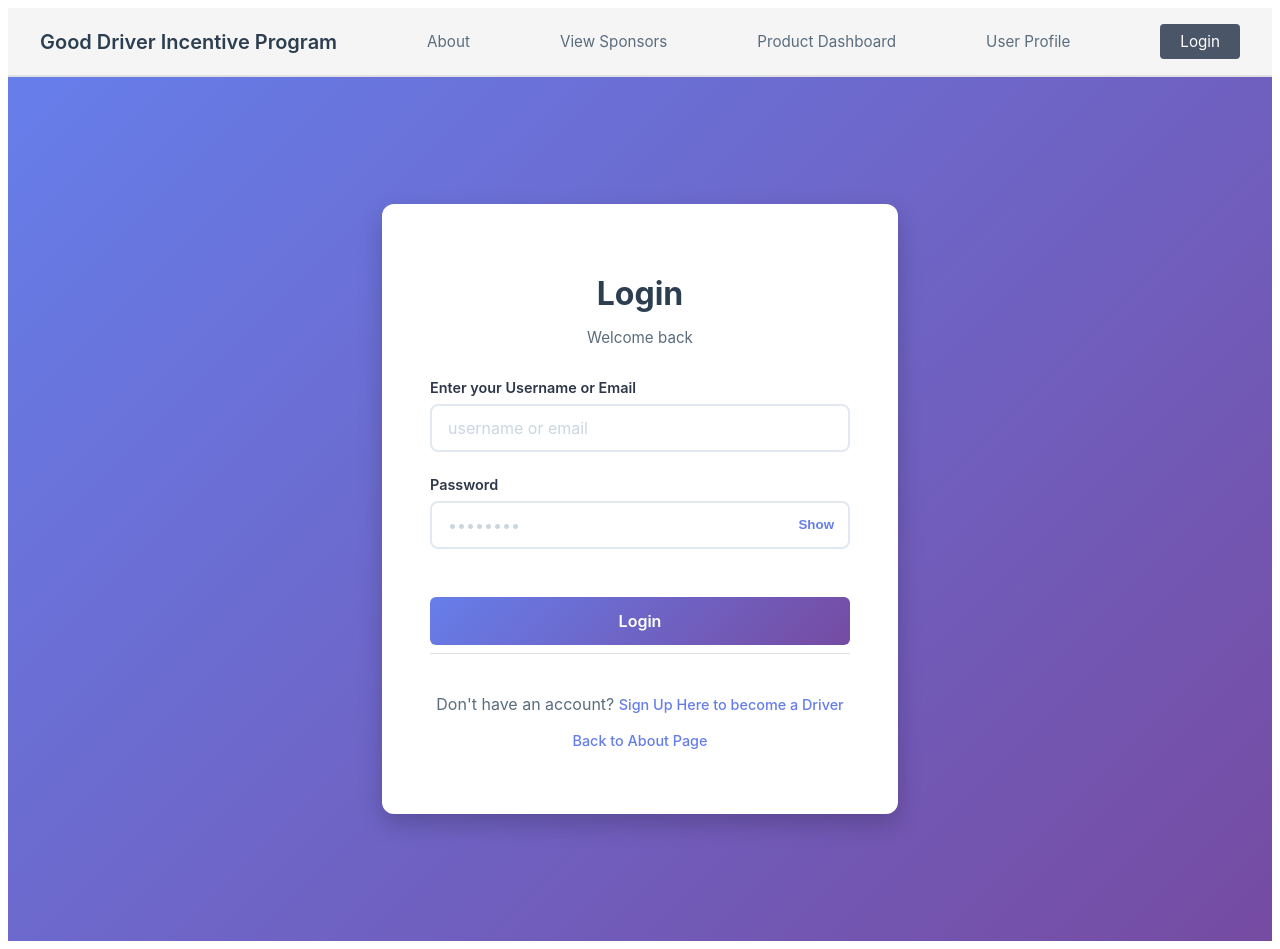
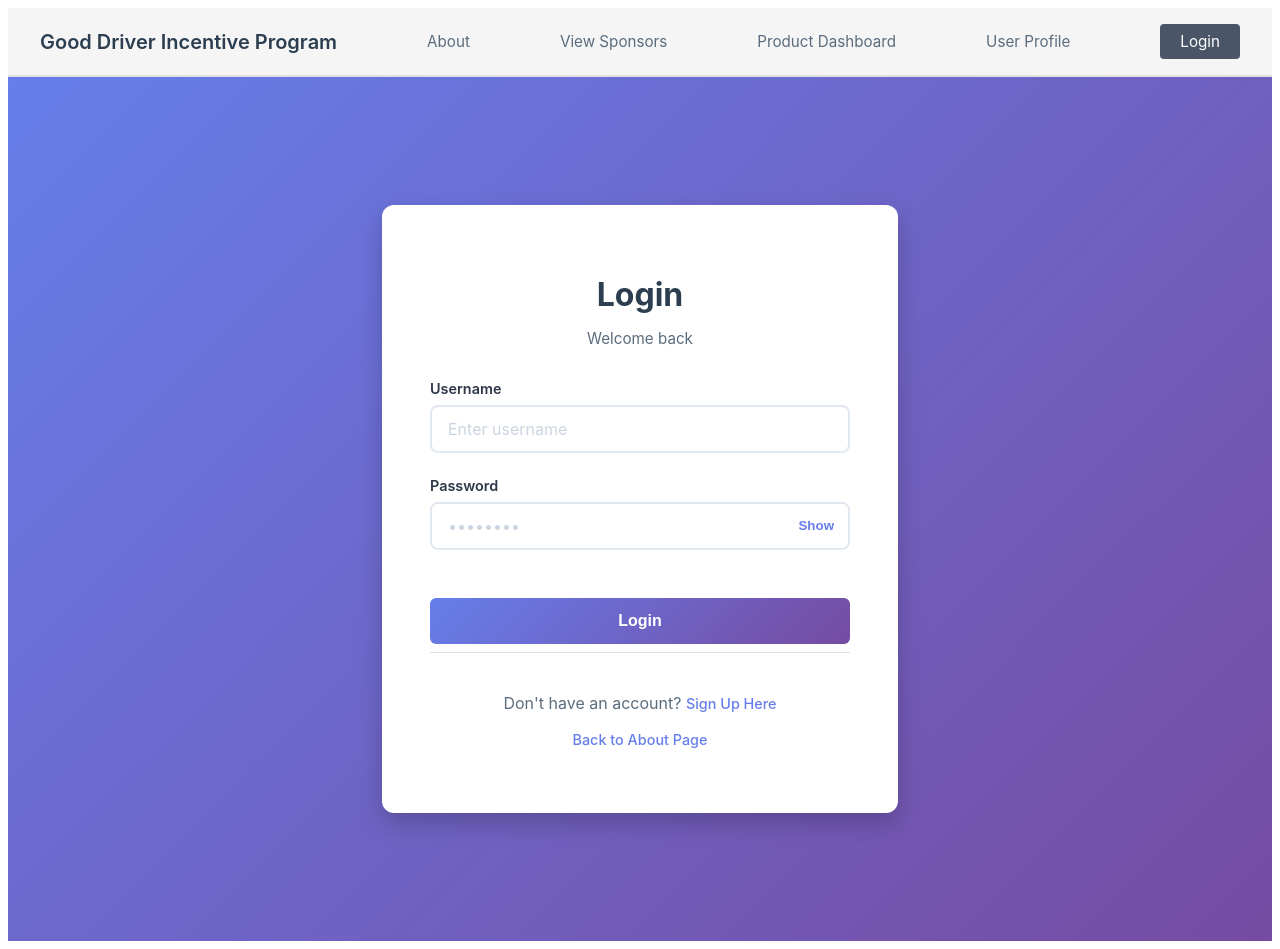
Before and after one commit to tysons0/S26-CPSC4910-Team26, a React (Vite) app in the folder CPSC4910-Team26-GoodDriverIncentiveProgram/: page /Login in a window 1280 px wide. Built offline with nearby package versions, Linux system fonts and the light colour scheme; the HTML template or start-up script is replaced by a standard one.

Commit message:
login works for driver.
added a function in api.js to fetch login api.

login works with registered user, gets error message with invalid credentials.

```diff
--- a/CPSC4910-Team26-GoodDriverIncentiveProgram/src/css/Login.css
+++ b/CPSC4910-Team26-GoodDriverIncentiveProgram/src/css/Login.css
@@ -96,6 +96,14 @@
   transform: translateY(0);
 }
 
+.login-error {
+  color: #e74c3c;
+  margin-top: 1rem;
+  text-align: center;
+  font-weight: 500;
+}
+
+
 .back-link {
   color: #5a6c7d;
   text-align: center;
--- a/CPSC4910-Team26-GoodDriverIncentiveProgram/src/pages/Login.jsx
+++ b/CPSC4910-Team26-GoodDriverIncentiveProgram/src/pages/Login.jsx
@@ -1,33 +1,63 @@
+
+import { useState } from "react";
+import { useNavigate, Link } from "react-router-dom";
+import apiService from "../services/api";
 import "../css/Login.css";
-import PageTitle from "../components/PageTitle";
-import { Link } from "react-router-dom";
-import { useState } from "react";
-
-
 
 function Login() {
+  const [userName, setUserName] = useState("");
+  const [password, setPassword] = useState("");
   const [showPassword, setShowPassword] = useState(false);
+  const [error, setError] = useState("");
+  const [loading, setLoading] = useState(false);
+
+  const navigate = useNavigate();
+
+  const handleLogin = async (e) => {
+    e.preventDefault();
+    setError("");
+    setLoading(true);
+
+    try {
+      await apiService.login({ userName, password });
+
+      // Redirect after successful login
+      navigate("/Dashboard");
+    } catch (err) {
+      setError(err.message || "Login failed");
+    } finally {
+      setLoading(false);
+    }
+  };
 
   return (
     <div className="login-container">
       <div className="login-card">
-        <PageTitle title="Login" />
-
         <h1>Login</h1>
         <p className="login-subtitle">Welcome back</p>
 
-        <form className="login-form">
+        <form className="login-form" onSubmit={handleLogin}>
           <div className="form-group">
-            <label>Enter your Username or Email</label>
-            <input type="text" placeholder="username or email" />
+            <label>Username</label>
+            <input
+              type="text"
+              placeholder="Enter username"
+              value={userName}
+              onChange={(e) => setUserName(e.target.value)}
+              required
+            />
           </div>
 
           <div className="form-group">
             <label>Password</label>
+
             <div className="password-wrapper">
               <input
                 type={showPassword ? "text" : "password"}
                 placeholder="••••••••"
+                value={password}
+                onChange={(e) => setPassword(e.target.value)}
+                required
               />
               <button
                 type="button"
@@ -39,15 +69,22 @@ function Login() {
             </div>
           </div>
 
-          <Link to="/Dashboard" className="login-submit">
-            Login
-          </Link>
+          <button
+            type="submit"
+            className="login-submit"
+            disabled={loading}
+          >
+            {loading ? "Logging in..." : "Login"}
+          </button>
+
+          {error && <p className="login-error">{error}</p>}
+
         </form>
 
         <div className="back-link">
           <p>
             Don't have an account?{" "}
-            <Link to="/SignUp">Sign Up Here to become a Driver</Link>
+            <Link to="/SignUp">Sign Up Here</Link>
           </p>
           <p>
             <Link to="/">Back to About Page</Link>
@@ -58,5 +95,4 @@ function Login() {
   );
 }
 
-
 export default Login;
--- a/CPSC4910-Team26-GoodDriverIncentiveProgram/src/services/api.js
+++ b/CPSC4910-Team26-GoodDriverIncentiveProgram/src/services/api.js
@@ -67,6 +67,37 @@ const apiService = {
       throw error;
     }
   },
+
+  login: async (credentials) => {
+  try {
+    const response = await fetch(`${BASE_URL}/Auth/login`, {
+      method: "POST",
+      headers: {
+        "Content-Type": "application/json",
+      },
+      body: JSON.stringify({
+        userName: credentials.userName,
+        password: credentials.password,
+      }),
+    });
+
+    if (!response.ok) {
+      const error = await response.text();
+      throw new Error(error);
+    }
+
+    const token = await response.text(); // IMPORTANT: not json()
+
+    // Store token
+    localStorage.setItem("token", token);
+
+    return token;
+  } catch (error) {
+    console.error("Login Error:", error);
+    throw error;
+  }
+},
+
 };
 
 export default apiService;
```
